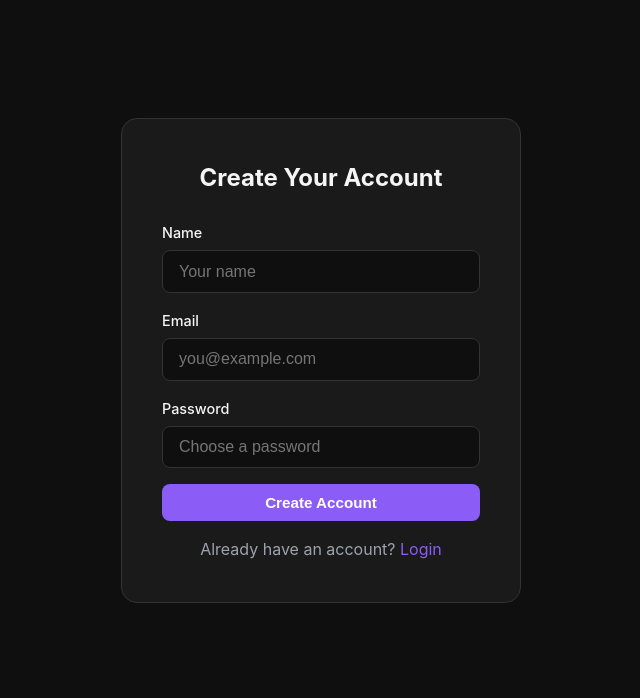
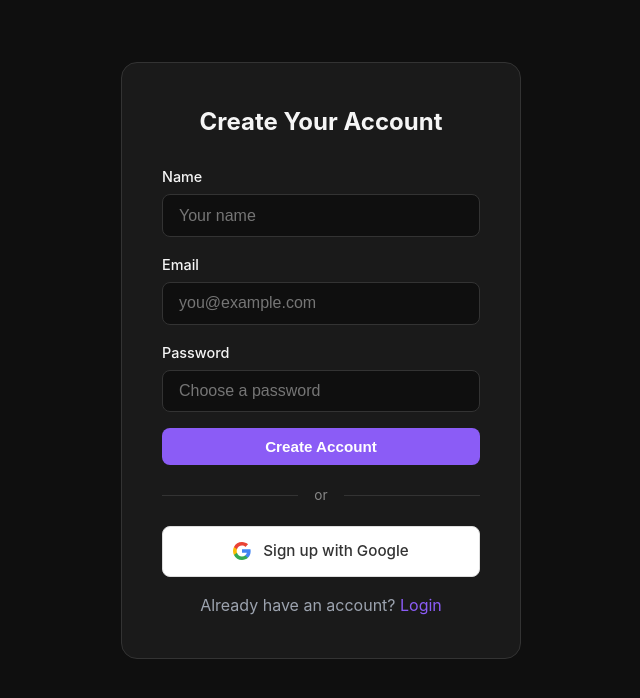
Before and after one commit to nova-hermes/viralpulse, a FastAPI app: page /register in a window 1280 px wide. Shown: the part 71-769 px from the top of the page, without its empty margins (319-959 px from the left). Run offline with FastAPI, Linux system fonts and the light colour scheme; some libraries are stand-ins or nearby versions.

Commit message:
feat: add Google OAuth login - Sign in with Google button on login/register pages

```diff
--- a/web/app.py
+++ b/web/app.py
@@ -11,6 +11,7 @@ from typing import Optional
 
 import psycopg2
 from psycopg2.extras import RealDictCursor
+import requests as http_requests
 
 from fastapi import FastAPI, Request, Depends, HTTPException, Form, Cookie
 from fastapi.responses import HTMLResponse, JSONResponse, RedirectResponse
@@ -127,6 +128,12 @@ PLANS = {
     "agency": {"name": "Agency", "price": 199, "limit": 999999, "features": ["Unlimited videos", "No watermark", "1080p", "Priority queue", "Custom niches", "API access"]},
     "lifetime": {"name": "Lifetime", "price": 0, "limit": 999999, "features": ["Unlimited videos", "No watermark", "1080p", "Everything", "Owner access"]},
 }
+
+# ─── Google OAuth Config ──────────────────────────────────────────────
+
+GOOGLE_CLIENT_ID = os.environ.get("GOOGLE_CLIENT_ID", "")
+GOOGLE_CLIENT_SECRET = os.environ.get("GOOGLE_CLIENT_SECRET", "")
+GOOGLE_REDIRECT_URI = os.environ.get("GOOGLE_REDIRECT_URI", "")
 
 # ─── App ──────────────────────────────────────────────────────────────
 
@@ -246,6 +253,86 @@ async def logout():
     response.delete_cookie("session")
     return response
 
+# ─── Routes: Google OAuth ─────────────────────────────────────────────
+
+@app.get("/auth/google")
+async def google_login():
+    """Redirect to Google OAuth consent screen."""
+    if not GOOGLE_CLIENT_ID:
+        raise HTTPException(500, "Google OAuth not configured. Set GOOGLE_CLIENT_ID env var.")
+
+    scope = "openid email profile"
+    state = secrets.token_urlsafe(32)
+    auth_url = (
+        f"https://accounts.google.com/o/oauth2/v2/auth?"
+        f"client_id={GOOGLE_CLIENT_ID}&"
+        f"redirect_uri={GOOGLE_REDIRECT_URI}&"
+        f"response_type=code&"
+        f"scope={scope}&"
+        f"state={state}&"
+        f"access_type=offline&"
+        f"prompt=consent"
+    )
+    return RedirectResponse(auth_url, status_code=302)
+
+@app.get("/auth/google/callback")
+async def google_callback(code: str = "", state: str = ""):
+    """Handle Google OAuth callback."""
+    if not code:
+        raise HTTPException(400, "Missing authorization code")
+
+    # Exchange code for tokens
+    token_resp = http_requests.post("https://oauth2.googleapis.com/token", data={
+        "code": code,
+        "client_id": GOOGLE_CLIENT_ID,
+        "client_secret": GOOGLE_CLIENT_SECRET,
+        "redirect_uri": GOOGLE_REDIRECT_URI,
+        "grant_type": "authorization_code",
+    })
+    token_data = token_resp.json()
+
+    if "access_token" not in token_data:
+        raise HTTPException(400, f"Failed to get access token: {token_data}")
+
+    # Get user info from Google
+    user_resp = http_requests.get(
+        "https://www.googleapis.com/oauth2/v2/userinfo",
+        headers={"Authorization": f"Bearer {token_data['access_token']}"}
+    )
+    google_user = user_resp.json()
+
+    email = google_user.get("email")
+    name = google_user.get("name", "")
+
+    if not email:
+        raise HTTPException(400, "Could not get email from Google")
+
+    # Find or create user
+    conn = get_db_dict()
+    with conn.cursor() as cur:
+        cur.execute("SELECT id FROM users WHERE email = %s", (email,))
+        user = cur.fetchone()
+
+        if not user:
+            # Create user with random password (they'll use Google to login)
+            random_pass = secrets.token_hex(32)
+            cur.execute(
+                "INSERT INTO users (email, password_hash, name) VALUES (%s, %s, %s) RETURNING id",
+                (email, hash_password(random_pass), name)
+            )
+            user_id = cur.fetchone()[0]
+            conn.commit()
+            print(f"New Google user created: {email}")
+        else:
+            user_id = user["id"]
+    conn.close()
+
+    # Create session
+    token = create_session(user_id)
+    response = RedirectResponse("/dashboard", status_code=302)
+    response.set_cookie("session", token, httponly=True, max_age=30*24*3600, samesite="lax", secure=True, path="/")
+    return response
+
 # ─── Routes: Video API ────────────────────────────────────────────────
 
 @app.post("/api/generate")
--- a/web/static/css/style.css
+++ b/web/static/css/style.css
@@ -531,3 +531,42 @@ body {
         flex-direction: column;
     }
 }
+
+/* Google OAuth Button */
+.btn-google {
+    display: flex;
+    align-items: center;
+    justify-content: center;
+    gap: 0.75rem;
+    background: #fff;
+    color: #333;
+    border: 1px solid #ddd;
+    font-weight: 500;
+    padding: 0.75rem 1.5rem;
+}
+
+.btn-google:hover {
+    background: #f5f5f5;
+    border-color: #ccc;
+}
+
+/* Divider */
+.divider {
+    display: flex;
+    align-items: center;
+    text-align: center;
+    margin: 1.25rem 0;
+    color: #888;
+    font-size: 0.85rem;
+}
+
+.divider::before,
+.divider::after {
+    content: '';
+    flex: 1;
+    border-bottom: 1px solid var(--border);
+}
+
+.divider span {
+    padding: 0 1rem;
+}
--- a/web/templates/login.html
+++ b/web/templates/login.html
@@ -26,6 +26,11 @@
                 </div>
                 <button type="submit" class="btn btn-primary btn-block">Login</button>
             </form>
+            <div class="divider"><span>or</span></div>
+            <a href="/auth/google" class="btn btn-google btn-block">
+                <svg width="18" height="18" viewBox="0 0 18 18"><path fill="#4285F4" d="M17.64 9.2c0-.637-.057-1.251-.164-1.84H9v3.481h4.844a4.14 4.14 0 01-1.796 2.716v2.259h2.908c1.702-1.567 2.684-3.875 2.684-6.615z"/><path fill="#34A853" d="M9 18c2.43 0 4.467-.806 5.956-2.18l-2.908-2.259c-.806.54-1.837.86-3.048.86-2.344 0-4.328-1.584-5.036-3.711H.957v2.332A8.997 8.997 0 009 18z"/><path fill="#FBBC05" d="M3.964 10.71A5.41 5.41 0 013.682 9c0-.593.102-1.17.282-1.71V4.958H.957A8.996 8.996 0 000 9c0 1.452.348 2.827.957 4.042l3.007-2.332z"/><path fill="#EA4335" d="M9 3.58c1.321 0 2.508.454 3.44 1.345l2.582-2.58C13.463.891 11.426 0 9 0A8.997 8.997 0 00.957 4.958L3.964 7.29C4.672 5.163 6.656 3.58 9 3.58z"/></svg>
+                Sign in with Google
+            </a>
             <p class="auth-link">Don't have an account? <a href="/register">Register</a></p>
         </div>
     </div>
--- a/web/templates/register.html
+++ b/web/templates/register.html
@@ -30,6 +30,11 @@
                 </div>
                 <button type="submit" class="btn btn-primary btn-block">Create Account</button>
             </form>
+            <div class="divider"><span>or</span></div>
+            <a href="/auth/google" class="btn btn-google btn-block">
+                <svg width="18" height="18" viewBox="0 0 18 18"><path fill="#4285F4" d="M17.64 9.2c0-.637-.057-1.251-.164-1.84H9v3.481h4.844a4.14 4.14 0 01-1.796 2.716v2.259h2.908c1.702-1.567 2.684-3.875 2.684-6.615z"/><path fill="#34A853" d="M9 18c2.43 0 4.467-.806 5.956-2.18l-2.908-2.259c-.806.54-1.837.86-3.048.86-2.344 0-4.328-1.584-5.036-3.711H.957v2.332A8.997 8.997 0 009 18z"/><path fill="#FBBC05" d="M3.964 10.71A5.41 5.41 0 013.682 9c0-.593.102-1.17.282-1.71V4.958H.957A8.996 8.996 0 000 9c0 1.452.348 2.827.957 4.042l3.007-2.332z"/><path fill="#EA4335" d="M9 3.58c1.321 0 2.508.454 3.44 1.345l2.582-2.58C13.463.891 11.426 0 9 0A8.997 8.997 0 00.957 4.958L3.964 7.29C4.672 5.163 6.656 3.58 9 3.58z"/></svg>
+                Sign up with Google
+            </a>
             <p class="auth-link">Already have an account? <a href="/login">Login</a></p>
         </div>
     </div>
```
